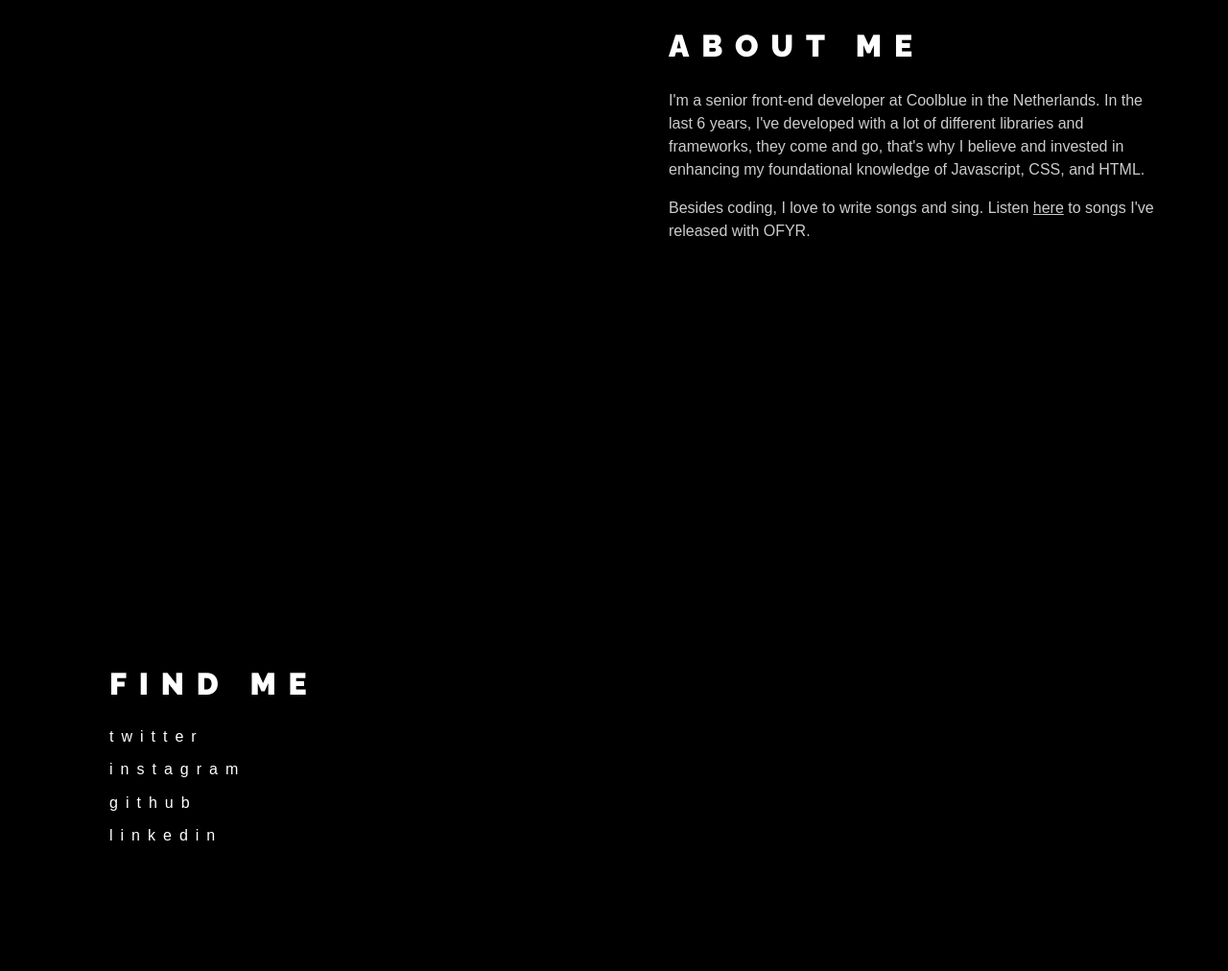
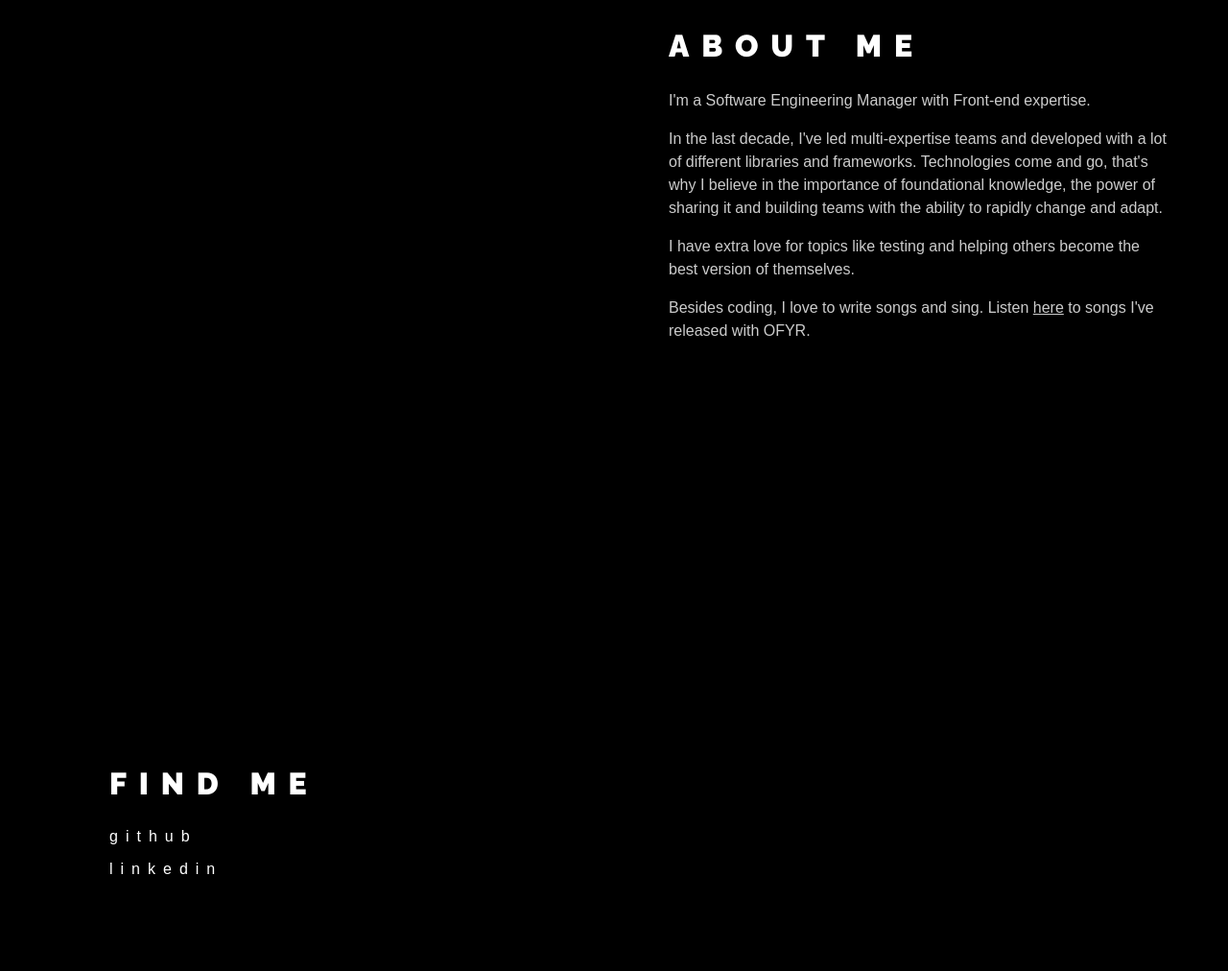
Before and after one commit to laistomazz/laistomaz, a plain HTML site: page index.html in a window 1280 px wide. Shown: the part 1197-2209 px from the top of the page at 96% size. Drawn offline with nearby package versions, Linux system fonts and the light colour scheme.

Commit message:
Update description and remove private links

```diff
--- a/index.html
+++ b/index.html
@@ -232,9 +232,13 @@
     </header>
     <main class="main">
       <section class="about">
-		    <h2>About me</h2>
+        <h2>About me</h2>
 
-        <p>I'm a senior front-end developer at Coolblue in the Netherlands. In the last 6 years, I've developed with a lot of different libraries and frameworks, they come and go, that's why I believe and invested in enhancing my foundational knowledge of Javascript, CSS, and HTML.</p>
+        <p>I'm a Software Engineering Manager with Front-end expertise.</p>
+
+        <p>In the last decade, I've led multi-expertise teams and developed with a lot of different libraries and frameworks. Technologies come and go, that's why I believe in the importance of foundational knowledge, the power of sharing it and building teams with the ability to rapidly change and adapt.</p>
+
+        <p>I have extra love for topics like testing and helping others become the best version of themselves.</p>
 
         <p>Besides coding, I love to write songs and sing. Listen <a href="https://open.spotify.com/artist/3HvUKpM8WmNYUwc8pjWJOY?si=vZGpNsu-Rhq_B9Y0JnZlOA" target="_blank" rel="noopener">here</a> to songs I've released with OFYR.</p>
       </section>
@@ -256,20 +260,6 @@
 
       <section class="socials">
         <h2>FIND ME</h2>
-        <a href="https://twitter.com/laistomazz"
-            target="_blank"
-            rel="noopener"
-            class="socials__link"
-        >
-          Twitter
-        </a>
-        <a href="https://instagram.com/laistomazz"
-            target="_blank"
-            rel="noopener"
-            class="socials__link"
-        >
-          Instagram
-        </a>
         <a href="http://github.com/laistomazz"
             target="_blank"
             rel="noopener"
```
